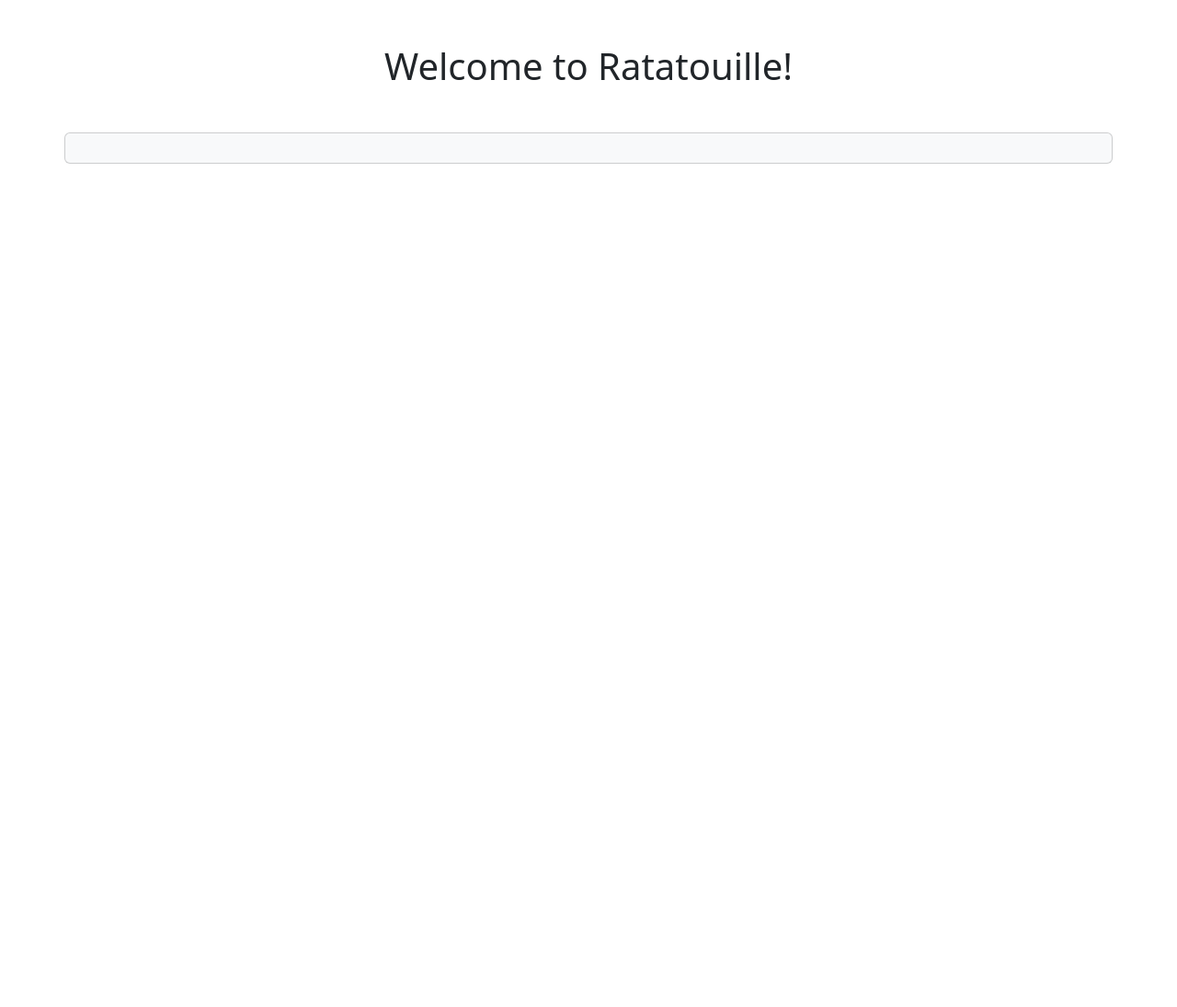
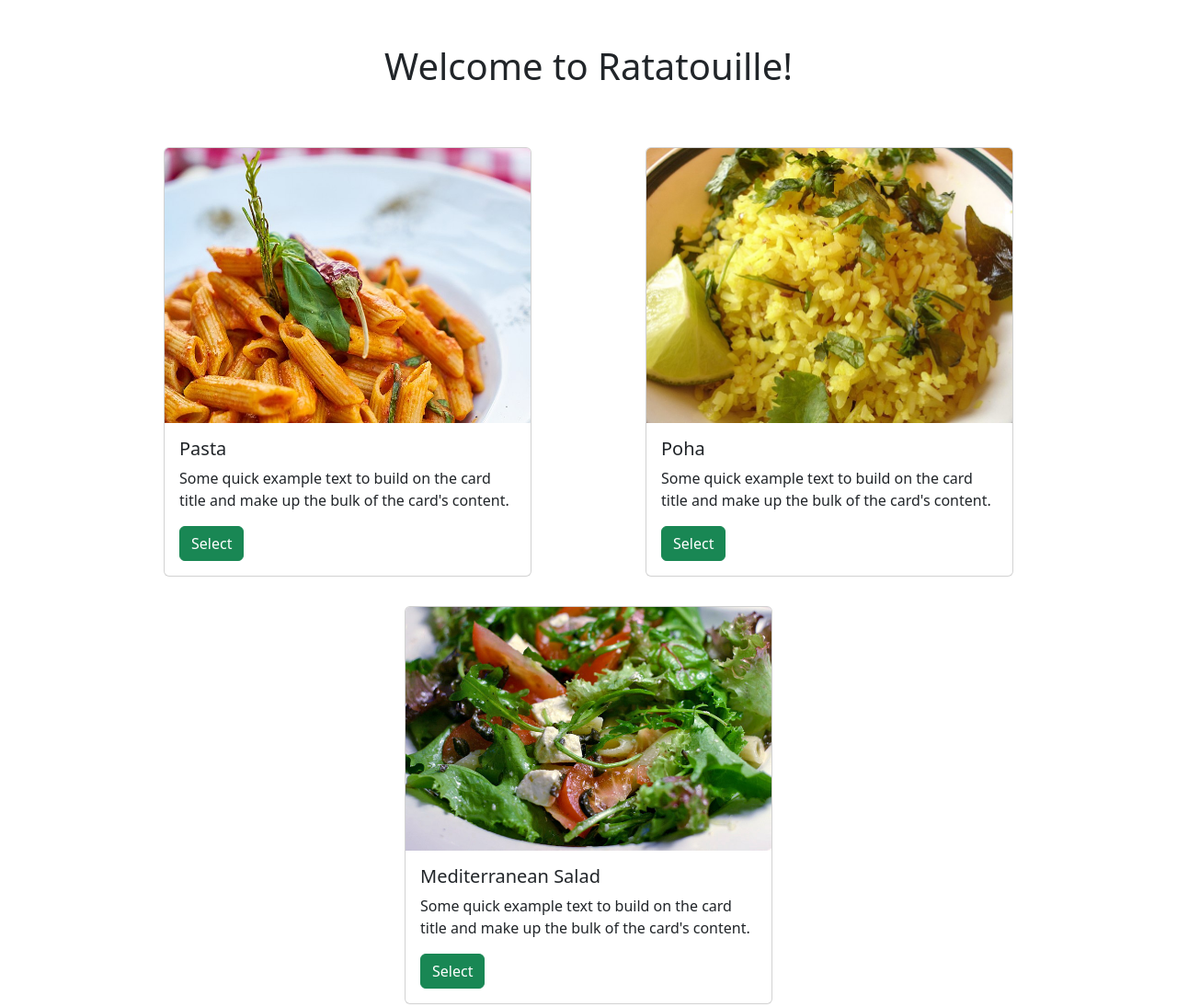
Before and after one commit to nevalsar/ratatouille_ui, a website: page index.html in a window 1280 px wide. Shown: the whole page at 92% size. Before the commit the page ends 800 px from the top, so only its background shows below. Drawn offline with nearby package versions, Linux system fonts and the light colour scheme; files that its build step writes are made by us from their sources.

Commit message:
Use sass middleware, add jsconfig and editorconfig

```diff
--- a/index.html
+++ b/index.html
@@ -3,18 +3,59 @@
   <head>
     <meta charset="utf-8" />
     <meta name="viewport" content="width=device-width, initial-scale=1" />
-    <title>Bootstrap demo</title>
-    <link
-      href="main.css"
-      rel="stylesheet"
-    />
+    <title>Ratatouille Robotics</title>
+    <link href="main.css" rel="stylesheet" />
   </head>
   <body>
-    <div class="container-fluid">
+    <div class="container">
       <h1 class="text-center my-5">Welcome to Ratatouille!</h1>
-      <div class="container">
-        <div class="row">
-          <div class="col-xs-12 card card-body bg-light"></div>
+      <div class="row recipes-list">
+        <div class="card">
+          <img
+            src="images/pasta.jpg"
+            class="card-img-top recipe-image"
+            alt="..."
+          />
+          <div class="card-body">
+            <h5 class="card-title">Pasta</h5>
+            <p class="card-text">
+              Some quick example text to build on the card title and make up the
+              bulk of the card's content.
+            </p>
+            <button href="#" class="btn btn-success">Select</button>
+          </div>
+        </div>
+
+        <div class="card">
+          <img
+            src="images/poha.jpg"
+            class="card-img-top recipe-image"
+            alt="..."
+          />
+          <div class="card-body">
+            <h5 class="card-title">Poha</h5>
+            <p class="card-text">
+              Some quick example text to build on the card title and make up the
+              bulk of the card's content.
+            </p>
+            <button href="#" class="btn btn-success">Select</button>
+          </div>
+        </div>
+
+        <div class="card">
+          <img
+            src="images/mediterranean-salad.jpg"
+            class="card-img-top recipe-image"
+            alt="..."
+          />
+          <div class="card-body">
+            <h5 class="card-title">Mediterranean Salad</h5>
+            <p class="card-text">
+              Some quick example text to build on the card title and make up the
+              bulk of the card's content.
+            </p>
+            <button href="#" class="btn btn-success">Select</button>
+          </div>
         </div>
       </div>
     </div>
--- /dev/null
+++ b/sass/main.scss
@@ -0,0 +1,16 @@
+@import "../node_modules/bootstrap/scss/bootstrap";
+
+.recipe-image {
+    width: 100%;
+    height: 100%;
+}
+
+.card {
+    width: 25rem;
+    padding: 0;
+    margin: 1rem;
+}
+
+.recipes-list {
+    justify-content: space-evenly;
+}
--- a/scss/main.scss
+++ /dev/null
@@ -1 +0,0 @@
-@import "../node_modules/bootstrap/scss/bootstrap";
```
Also changed, not shown: index.js (+20 -6 lines), jsconfig.json (added, +14 -0 lines), package.json (+4 -6 lines), public/images/mediterranean-salad.jpg (added), public/images/pasta.jpg (added), public/images/poha.jpg (added), 1 other file.
